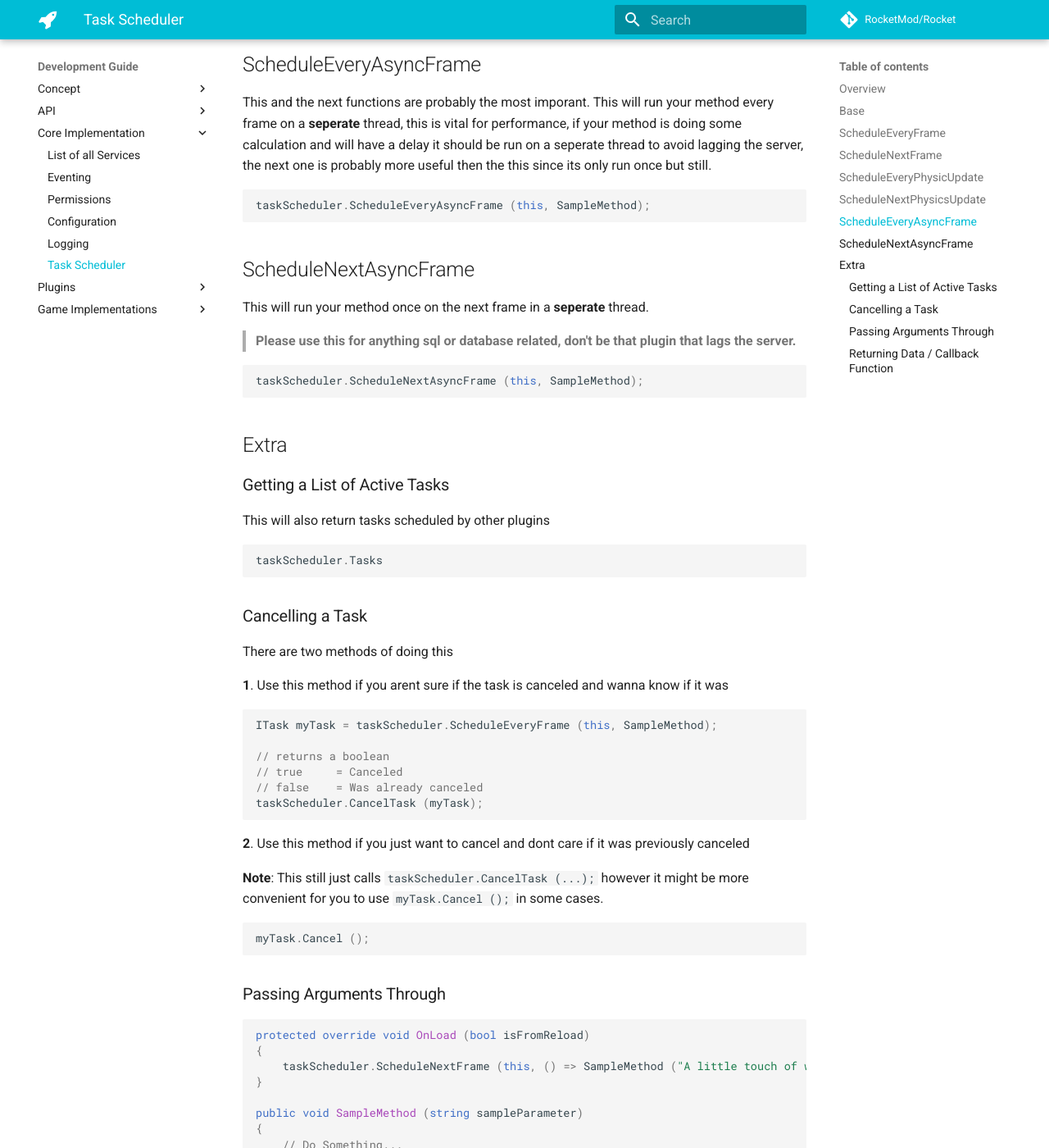
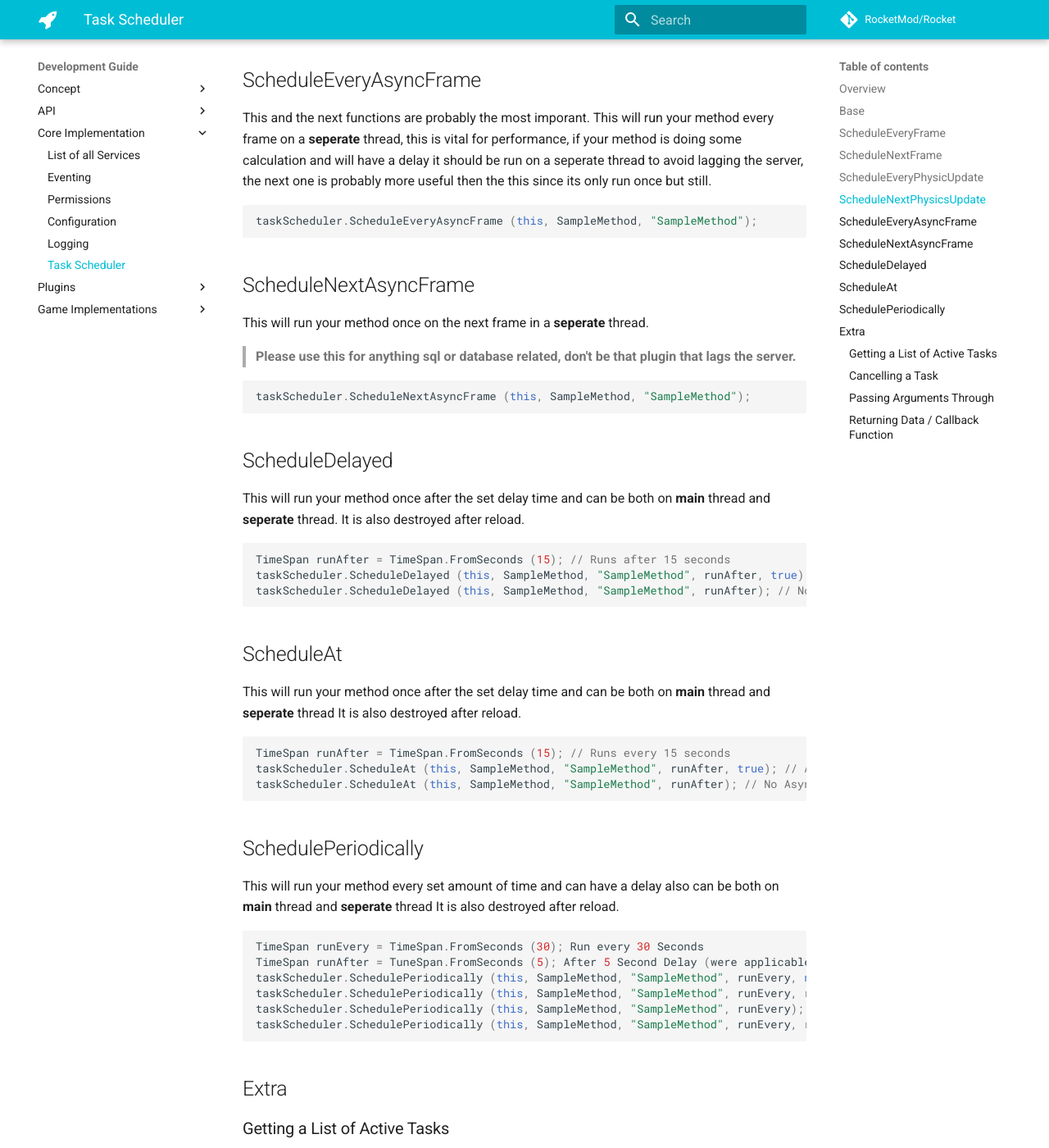
Before and after one commit to RocketMod/Rocket.Documentation, an MkDocs documentation site: the page built from content/development-guide/core-implementation/task-scheduler.md, in a window 1280 px wide and 1400 px high, scrolled down 2102 px. Shown: the whole window at 82% size. Built offline with MkDocs 1.6.1 and Material for MkDocs 9.7.7, drawn with Linux system fonts in a browser that asks for light colours; comment, search, counter and statistics services are not loaded; old or Windows-style settings are respelled for this version of MkDocs; some of the changed text lies outside the part shown.

Commit message:
Updated TaskScheduler Api

````diff
--- a/content/development-guide/core-implementation/task-scheduler.md
+++ b/content/development-guide/core-implementation/task-scheduler.md
@@ -42,7 +42,8 @@ This will schedule a method to run every [Update](https://docs.unity3d.com/Scrip
 ```csharp
 protected override void OnLoad (bool isFromReload)
 {
-	taskScheduler.ScheduleEveryFrame (this, SampleMethod);
+	// the SampleMethod string acts as a user friendly name can be anything you want
+	taskScheduler.ScheduleEveryFrame (this, SampleMethod, "SampleMethod");
 }
 
 private void SampleMethod ()
@@ -59,28 +60,28 @@ This will schedule a method to run the next [Update](https://docs.unity3d.com/Sc
 Im gonna skip the padding above and just focus on the taskScheduler bit.
 
 ```csharp
-taskScheduler.ScheduleNextFrame (this, SampleMethod);
+taskScheduler.ScheduleNextFrame (this, SampleMethod, "SampleMethod");
 ```
 
 ## ScheduleEveryPhysicUpdate
 This will schedule a method to run every [FixedUpdate](https://docs.unity3d.com/ScriptReference/MonoBehaviour.FixedUpdate.html) frame.
 
 ```csharp
-taskScheduler.ScheduleEveryPhysicUpdate (this, SampleMethod);
+taskScheduler.ScheduleEveryPhysicUpdate (this, SampleMethod, "SampleMethod");
 ```
 
 ## ScheduleNextPhysicsUpdate
 This will schedule a method to the next [FixedUpdate](https://docs.unity3d.com/ScriptReference/MonoBehaviour.FixedUpdate.html) frame and **it will run only once**.
 
 ```csharp
-taskScheduler.ScheduleNextPhysicUpdate (this, SampleMethod);
+taskScheduler.ScheduleNextPhysicUpdate (this, SampleMethod, "SampleMethod");
 ```
 
 ## ScheduleEveryAsyncFrame
 This and the next functions are probably the most imporant. This will run your method every frame on a **seperate** thread, this is vital for performance, if your method is doing some calculation and will have a delay it should be run on a seperate thread to avoid lagging the server, the next one is probably more useful then the this since its only run once but still.
 
 ```csharp
-taskScheduler.ScheduleEveryAsyncFrame (this, SampleMethod);
+taskScheduler.ScheduleEveryAsyncFrame (this, SampleMethod, "SampleMethod");
 ```
 
 ## ScheduleNextAsyncFrame
@@ -89,7 +90,40 @@ This will run your method once on the next frame in a **seperate** thread.
 > **Please use this for anything sql or database related, don't be that plugin that lags the server.**
 
 ```csharp
-taskScheduler.ScheduleNextAsyncFrame (this, SampleMethod);
+taskScheduler.ScheduleNextAsyncFrame (this, SampleMethod, "SampleMethod");
+```
+
+## ScheduleDelayed
+This will run your method once after the set delay time and can be both on **main** thread and **seperate** thread.
+It is also destroyed after reload.
+
+```csharp
+TimeSpan runAfter = TimeSpan.FromSeconds (15); // Runs after 15 seconds
+taskScheduler.ScheduleDelayed (this, SampleMethod, "SampleMethod", runAfter, true); // Async
+taskScheduler.ScheduleDelayed (this, SampleMethod, "SampleMethod", runAfter); // No Async
+```
+
+## ScheduleAt
+This will run your method once after the set delay time and can be both on **main** thread and **seperate** thread
+It is also destroyed after reload.
+
+```csharp
+TimeSpan runAfter = TimeSpan.FromSeconds (15); // Runs every 15 seconds
+taskScheduler.ScheduleAt (this, SampleMethod, "SampleMethod", runAfter, true); // Async
+taskScheduler.ScheduleAt (this, SampleMethod, "SampleMethod", runAfter); // No Async
+```
+
+## SchedulePeriodically
+This will run your method every set amount of time and can have a delay also can be both on **main** thread and **seperate** thread
+It is also destroyed after reload.
+
+```csharp
+TimeSpan runEvery = TimeSpan.FromSeconds (30); Run every 30 Seconds
+TimeSpan runAfter = TuneSpan.FromSeconds (5); After 5 Second Delay (were applicable)
+taskScheduler.SchedulePeriodically (this, SampleMethod, "SampleMethod", runEvery, null, true); // Async
+taskScheduler.SchedulePeriodically (this, SampleMethod, "SampleMethod", runEvery, runAfter, true); // Delayed Async
+taskScheduler.SchedulePeriodically (this, SampleMethod, "SampleMethod", runEvery); // No Async
+taskScheduler.SchedulePeriodically (this, SampleMethod, "SampleMethod", runEvery, runAfter); // Delayed
 ```
 
 ## Extra
@@ -127,7 +161,7 @@ myTask.Cancel ();
 ```csharp
 protected override void OnLoad (bool isFromReload)
 {
-	taskScheduler.ScheduleNextFrame (this, () => SampleMethod ("A little touch of wizard"));
+	taskScheduler.ScheduleNextFrame (this, () => SampleMethod ("A little touch of wizard"), "Wizard's SampleMethod");
 }
 
 public void SampleMethod (string sampleParameter)
@@ -142,7 +176,7 @@ You cant use return however you can create a callback function.
 ```csharp
 protected override void OnLoad (bool isFromReload)
 {
-    taskScheduler.ScheduleNextAsyncFrame (this, SampleMethod);
+    taskScheduler.ScheduleNextAsyncFrame (this, SampleMethod, "SampleMethod");
 }
 
 public void SampleMethod ()
````
